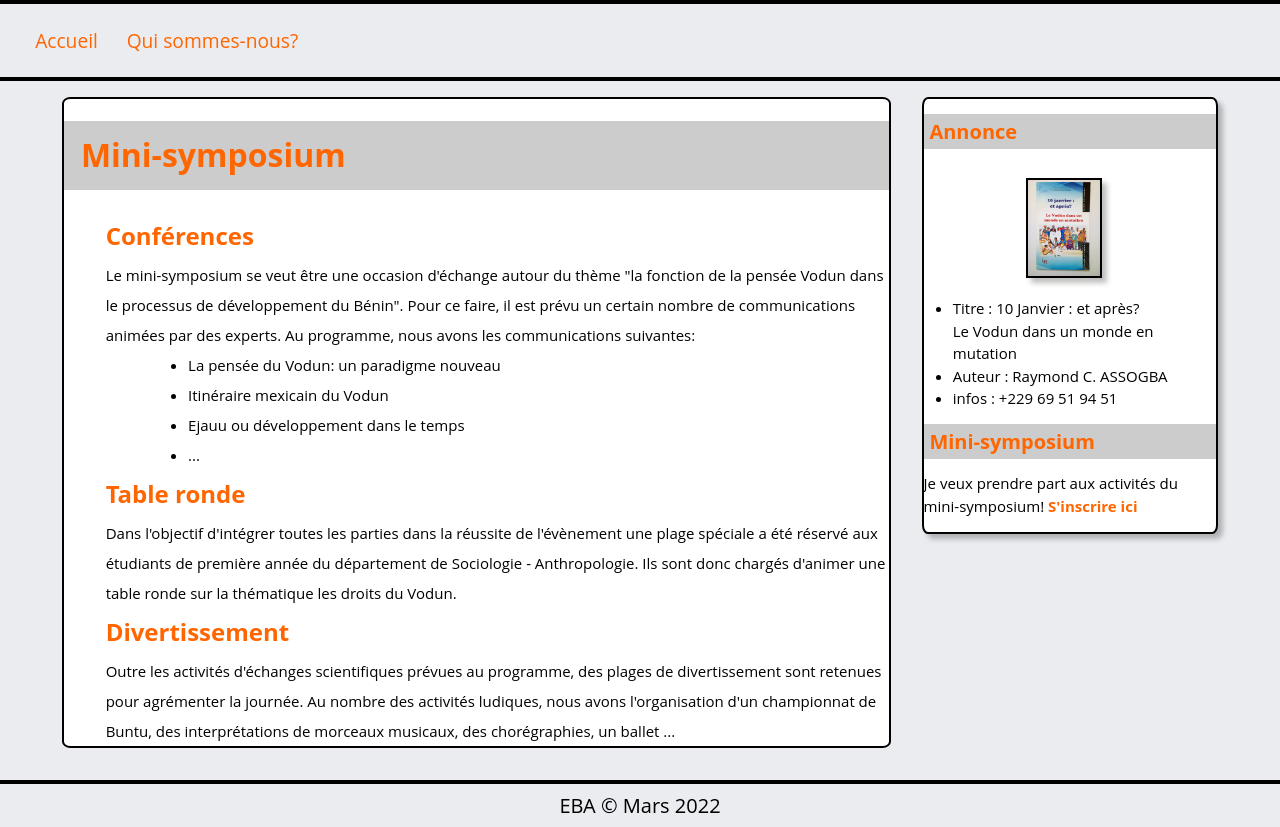
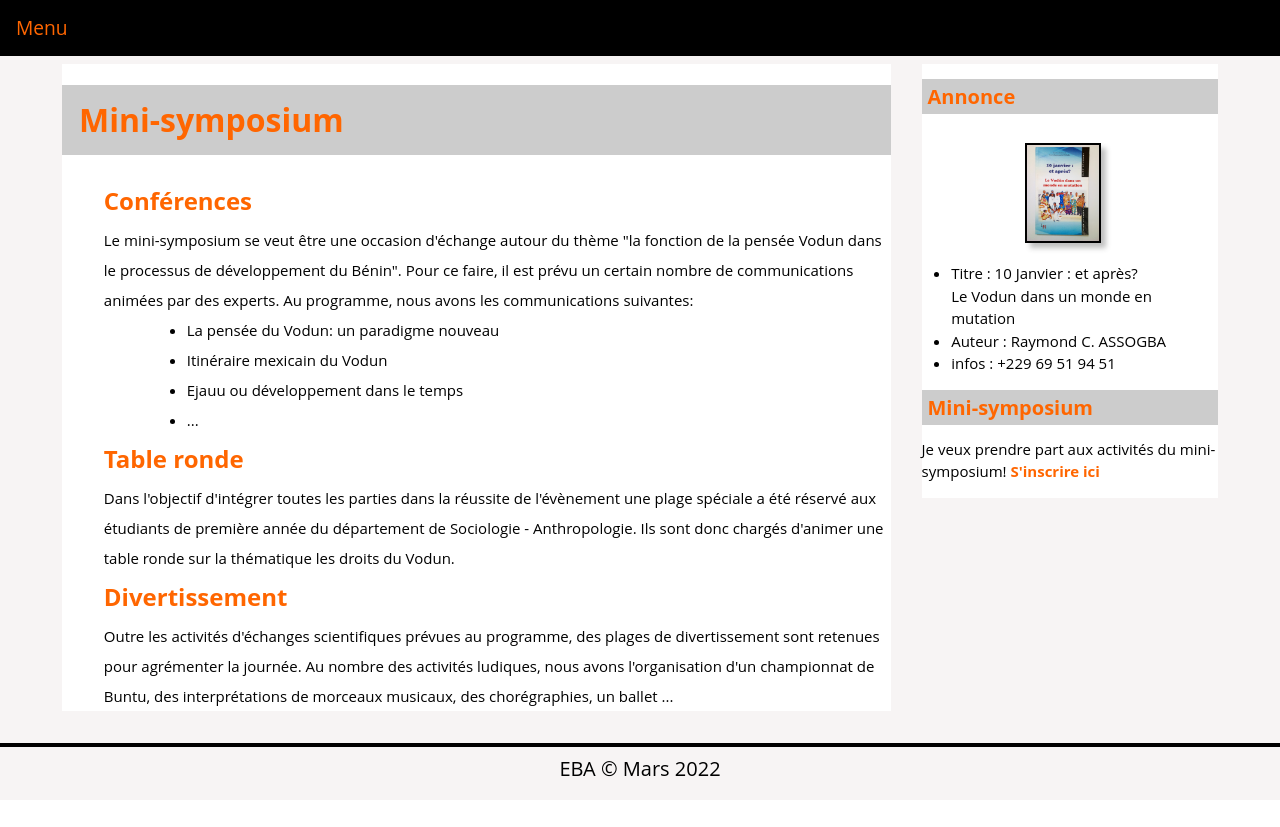
Before and after one commit to MEGNIGBETO/MINISYMPO, a Flask app: page / in a window 1280 px wide. After the commit the page ends 777 px from the top, so only its background shows below. Run offline with Flask 2, Linux system fonts and the light colour scheme; some libraries are stand-ins or nearby versions.

Commit message:
quelques modifications sur la barre de navigation

```diff
--- a/static/CSS/responsive.css
+++ b/static/CSS/responsive.css
@@ -5,37 +5,25 @@
       display: flex;
       flex-direction: column-reverse;
       margin: 1em .5em 2em .5em;
+      padding-top: 3em;
     }
 
     #sidebandeAnnonce {
       width: 90%;
       margin-top: 0%;
       margin-bottom: 1em;
-    border: 2px solid rgb(0, 0, 0);
+      /*border: 2px solid rgb(0, 0, 0);
       border-radius: 2%;
-    box-shadow: 5px 5px 5px rgba(46, 46, 45, 0.3);
+      box-shadow: 5px 5px 5px rgba(46, 46, 45, 0.3);*/
     }
 
     #corps {
       width: 90%;
       margin-top: 1em;
       margin-bottom: 1em;
-    border: 2px solid rgb(0, 0, 0);
+      /*border: 2px solid rgb(0, 0, 0);
       border-radius: 1%;
-    font-size: 1em;
+      font-size: 1em;*/
     }
-    /*.topnav .login-container {
-      float: none;
+
   }
-    .topnav a, .topnav input[type=text], .topnav .login-container button {
-      float: none;
-      display: block;
-      text-align: left;
-      width: 100%;
-      margin: 0;
-      padding: 14px;
-    }
-    .topnav input[type=text] {
-      border: 1px solid #ccc;
-    }*/
-  }
--- a/static/CSS/style.css
+++ b/static/CSS/style.css
@@ -5,7 +5,7 @@
   }
 
   body {
-    background: #ebecf0;
+    background: #f7f4f4;
     font-family: "Open Sans", sans-serif;
   }
 
@@ -14,74 +14,108 @@
     color: #172b4d;
   }
 
-
-#ouverture {
-    padding: 1em 0;
-    border-top: 4px solid rgb(0, 0, 0);
-	border-bottom: 4px solid rgb(0, 0, 0);
+.topnav {
+	background-color: rgb(0, 0, 0);
+	overflow: hidden;
+	margin: 0;
+	padding: .2em 0;
+	position: fixed;
+	top: 0;
+    width: 100%;
 }
 
-/* Style the navbar */
-.topnav {
-	overflow: hidden;
-	margin-left: 2%;
+.topnav .nav-ensemble {
+	/*list-style-type: none;*/
+	padding: 0;
 }
 
-  /* Navbar links */
-  .topnav a {
+.topnav .nav-ensemble .elt {
+    float: left;
+}
+
+.topnav .nav-ensemble .elt a {
 	float: left;
     display: block;
     color: rgb(255, 102, 0);
     text-align: center;
 	margin-right: 0.5em;
-	padding: 0.5em;
-	text-decoration: none;
+    padding: 14px 16px;
 	font-size: 1.2em;
 }
 
-  /* Navbar links on mouse-over */
-  .topnav a:hover {
+/* Change the link color to black on hover */
+.topnav .nav-ensemble .elt a:hover {
     background-color: rgb(156, 156, 156);
 	color: rgb(0, 0, 0);
 }
 
-  /* Style the input container */
-  .topnav .login-container {
-	float: right;
+/* The container <div> - needed to position the dropdown content */
+.topnav .nav-ensemble .dropdown {
+	float: left;
+    /*display: block;*/
+    color: rgb(255, 102, 0);
+    text-align: left;
+	margin-right: 0.5em;
+    padding: 14px 16px;
+	font-size: 1.2em;
 }
 
-  /* Style the input field inside the navbar */
-  .topnav input[type=text] {
-	padding: 6px;
-	margin-top: 0.5em;
-	font-size: 1.2em;
-	border: none;
-	width: 150px; /* adjust as needed (as long as it doesn't break the topnav) */
-  }
-
-  /* Style the button inside the input container */
-  .topnav .login-container button {
-	float: right;
-	padding: 6px;
-	margin-top: 0.5em;
-	margin-right: 0.5em;
-	background: #ccc;
-	font-size: 1.2em;
+/* Style The Dropdown Button */
+.topnav .nav-ensemble .dropbtn {
+    background-color: #000000;
+    color: rgb(255, 102, 0);
 	border: none;
 	cursor: pointer;
 }
 
-  .topnav .login-container button:hover {
-	background: #fff;
+
+
+/* Dropdown Content (Hidden by Default) */
+.topnav .nav-ensemble .dropdown-content {
+    display: none;
+    position: absolute;
+    background-color: #f7f4f4;
+    box-shadow: 0px 8px 16px 0px rgba(0,0,0,0.2);
+	min-width: 160px;
+}
+
+/* Links inside the dropdown */
+.dropdown-content a {
+    color: rgb(255, 102, 0);
+    padding: 12px 16px;
+    text-decoration: none;
+    display: block;
+}
+
+/* Change color of dropdown links on hover */
+.dropdown-content a:hover {
+	background-color: #000000
+}
+
+/* Show the dropdown menu on hover */
+.dropdown:hover .dropdown-content {
+    display: block;
+	position: fixed;
+}
+
+/* Change the background color of the dropdown button when the dropdown content is shown */
+.dropdown:hover {
+    background-color: rgb(156, 156, 156);
+}
+
+.dropdown:hover .dropbtn {
+    background-color: rgb(156, 156, 156);
+	color: rgb(0, 0, 0);
 }
 
 #mur {
 	display: flex;
 	margin: 1em 3em 2em 3em;
+	padding-top: 3em;
 }
 
 .fenetre {
-	background-color: #fff;
+	background-color: #ffffff;
 	margin: auto;
 }
 
@@ -89,9 +123,9 @@
 	width: 25%;
     margin-top: 0%;
 	margin-left: 1em;
-	border: 2px solid rgb(0, 0, 0);
+	/*border: 2px solid rgb(0, 0, 0);
 	border-radius: 2%;
-	box-shadow: 5px 5px 5px rgba(46, 46, 45, 0.3);
+	box-shadow: 5px 5px 5px rgba(46, 46, 45, 0.3);*/
 }
 
 #sidebandeAnnonce div {
@@ -142,9 +176,9 @@
 
 #corps {
 	width: 70%;
-	border: 2px solid rgb(0, 0, 0);
+	/*border: 2px solid rgb(0, 0, 0);
 	border-radius: 1%;
-	font-size: 1em;
+	font-size: 1em;*/
 }
 
 #corps h1 {
--- a/templates/layouts/partials/toit.html
+++ b/templates/layouts/partials/toit.html
@@ -1,17 +1,13 @@
-<div id="toit">
-
-    <div id="ouverture">
-
-        <div class="topnav">
-            <a href="{{ url_for('auth.accueil') }}">Accueil</a>
-            <a href="{{ url_for('auth.apropos') }}">Qui sommes-nous?</a>
+<div class="topnav">
+    <div class="nav-ensemble">
+        <div class="dropdown">
+            <button class="dropbtn"> Menu </button>
+            <div class="dropdown-content">
+                <a href="{{ url_for('auth.accueil') }}">Accueil</a>
+                <a href="{{ url_for('auth.apropos') }}">Qui sommes-nous?</a>
+                {#<a href="#">Actualité</a>#}
+            </div>
         </div>
-
-        {% for message in get_flashed_messages() %}
-        <div class="alert alert-warning">
-            {{ message }}
-        </div>
-        {% endfor %}
-
+        {#<div class="elt"><a href="{{ url_for('auth.apropos') }}">Qui sommes-nous?</a></div>#}
     </div>
 </div>
--- a/templates/pages/apropos.html
+++ b/templates/pages/apropos.html
@@ -107,7 +107,7 @@
     </div>
 </div>
 
-{% include 'layouts/partials/annonce.html' %}
+{#{% include 'layouts/partials/annonce.html' %}#}
 
 
 {% endblock %}
```
Lines whose indentation alone changed are shown as unchanged.
